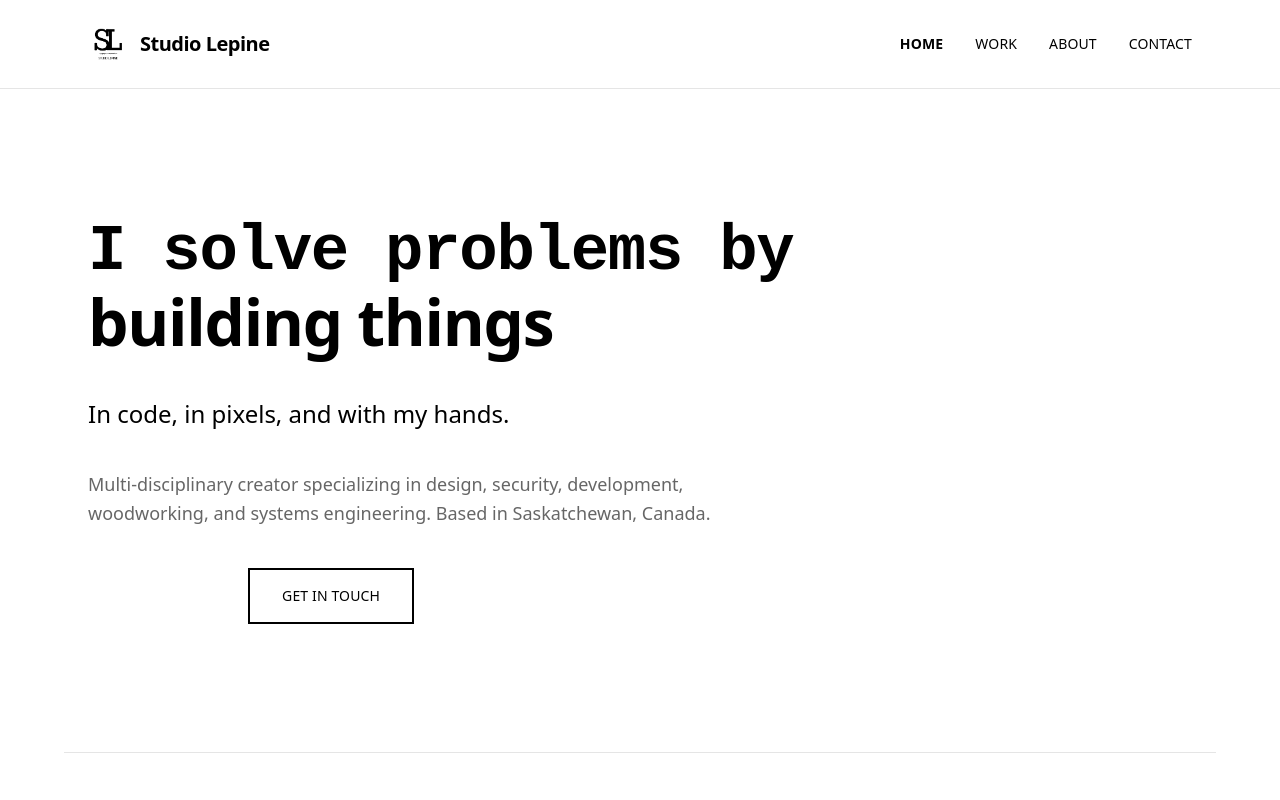
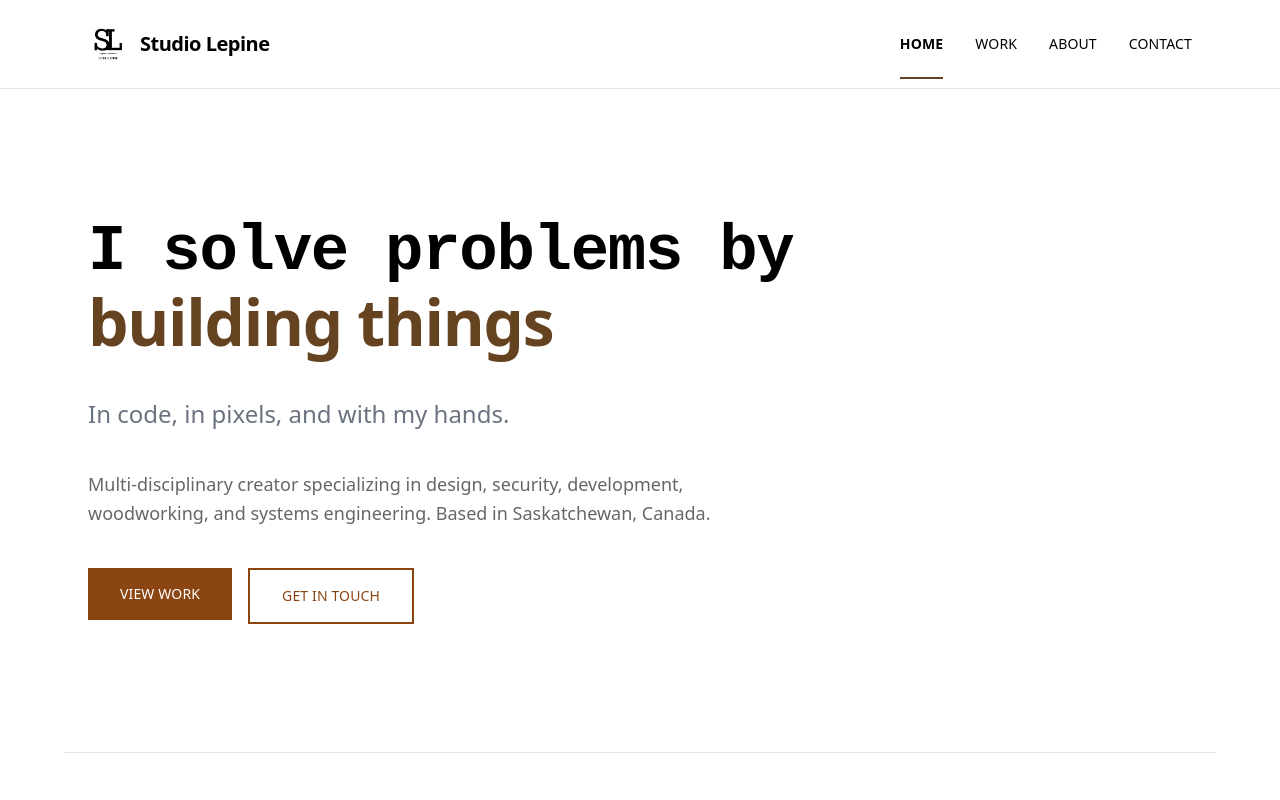
Before and after one commit to Voqii/StudioLepine, a React (Vite) app: page / in a window 1280 px wide. Shown: the top 800 px of the page. Built offline with nearby package versions, Linux system fonts and the light colour scheme; a web font is replaced by a local one.

Commit message:
gfx: fix tailwind accents

```diff
--- a/src/index.css
+++ b/src/index.css
@@ -1,4 +1,22 @@
 @import "tailwindcss";
+
+@theme {
+  /* Accent colors - Earth tones for physical/craftsmanship */
+  --color-accent: #8B4513;
+  --color-accent-light: #A0826D;
+  --color-accent-dark: #654321;
+  --color-accent-muted: #B8997A;
+
+  /* Steel colors - For digital/technical work */
+  --color-steel: #6B7280;
+  --color-steel-light: #9CA3AF;
+  --color-steel-dark: #4B5563;
+
+  /* Sage colors - Reserved for future use */
+  --color-sage: #7A8B7A;
+  --color-sage-light: #9DAF9D;
+  --color-sage-dark: #5F6F5F;
+}
 
 * {
   scroll-behavior: smooth;
```
